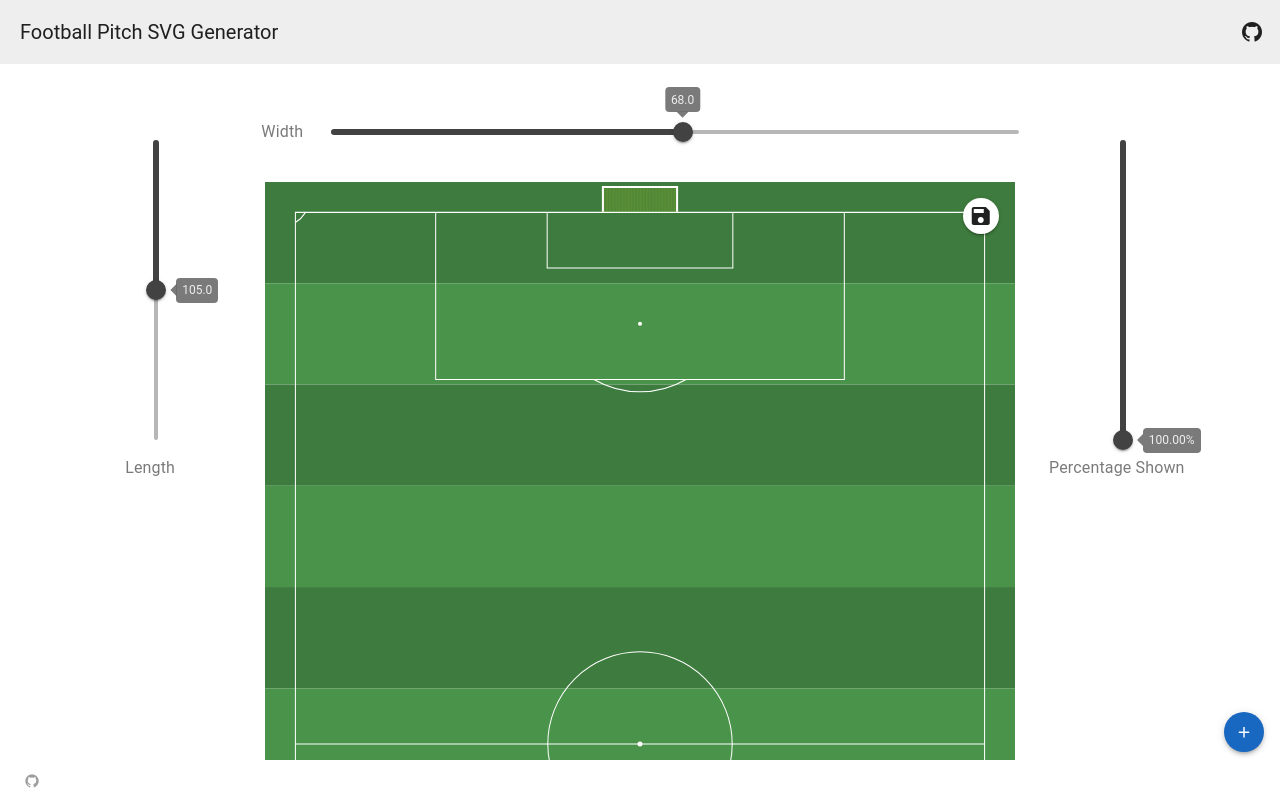
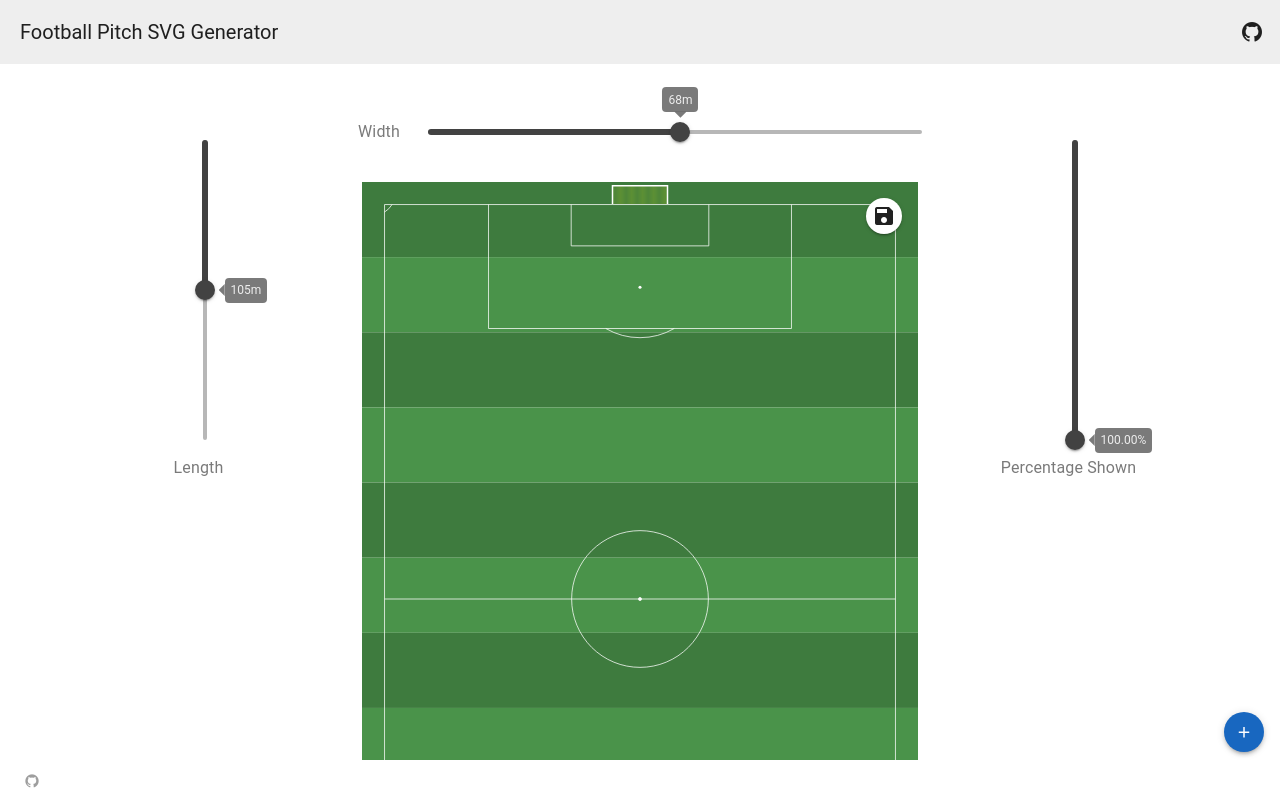
Before and after one commit to manuelarte/footballpitchsvggenerator, a Vue app: page / in a window 1280 px wide. Shown: the top 798 px of the page. Built offline with nearby package versions, Linux system fonts and the light colour scheme; a small style sheet from the web is missing.

Commit message:
fix: fixing small bugs

```diff
--- a/src/components/PitchCustomization.vue
+++ b/src/components/PitchCustomization.vue
@@ -3,10 +3,10 @@
     <v-row>
       <v-col>
         <v-row>
-          <v-col cols="2">
+          <v-col cols="3">
             <slot name="length" />
           </v-col>
-          <v-col cols="8">
+          <v-col cols="6">
             <v-row>
               <slot name="width" />
             </v-row>
@@ -30,7 +30,7 @@
               </v-col>
             </v-row>
           </v-col>
-          <v-col cols="2">
+          <v-col cols="3">
             <slot name="percentageShown" />
           </v-col>
         </v-row>
--- a/src/pages/index.vue
+++ b/src/pages/index.vue
@@ -15,7 +15,11 @@
               min="45"
               step="0.5"
               thumb-label="always"
-            />
+            >
+              <template #thumb-label="{ modelValue }">
+                {{ (modelValue) }}m
+              </template>
+            </v-slider>
           </template>
           <template #length>
             <v-slider
@@ -27,7 +31,11 @@
               reverse
               step="0.5"
               thumb-label="always"
-            />
+            >
+              <template #thumb-label="{ modelValue }">
+                {{ (modelValue) }}m
+              </template>
+            </v-slider>
           </template>
           <template #percentageShown>
             <v-slider
```
